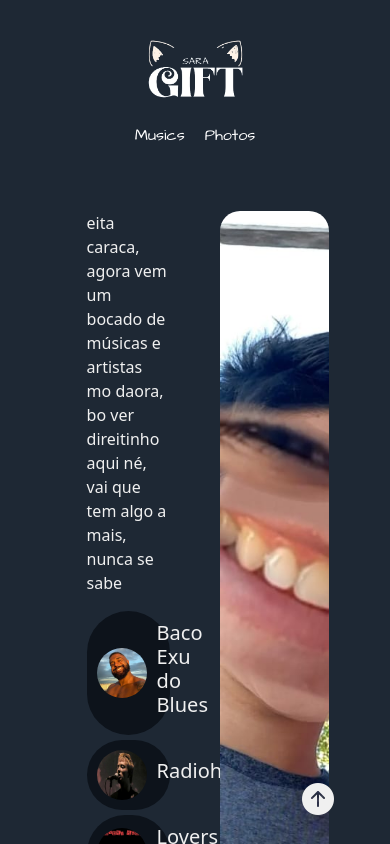
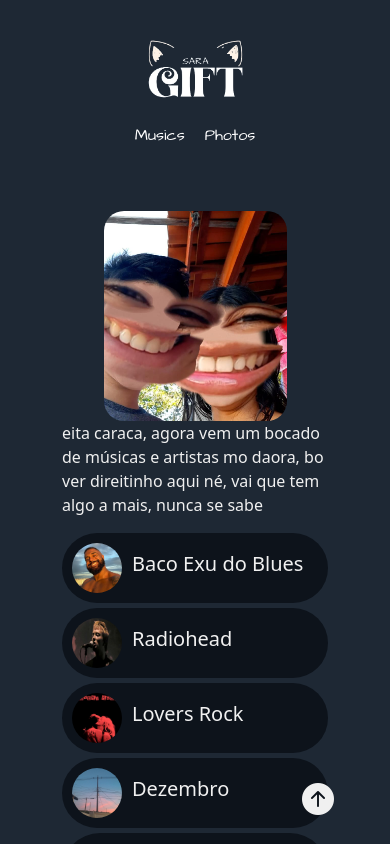
Before and after one commit to Juan-Severiano/gf-day, a React (Vite) app: page /musics in a window 390 px wide. Shown: the top 844 px of the page. Built offline with nearby package versions, Linux system fonts and the light colour scheme.

Commit message:
FINALIZADO

```diff
--- a/src/screens/Home.jsx
+++ b/src/screens/Home.jsx
@@ -22,9 +22,9 @@ function Home() {
     {header === true ? <Header /> : <Header false /> }
 
       <ToTop />
-      <main className="container-fluid row row-cols-2">
+      <main className="container" id="home">
         <div className="img"></div>
-        <aside className="col text-container">
+        <aside className="text-container">
           <p>minamur, completamos 2 meses, caraca, que incrível poder dizer que tenho a melhor, a maior, a mais magnífica namorada do mundo todinho.</p>
           <p>É incrível que foram só dois meses mas parece um tempão, te amo muitão amor, você sabe que não sou lá muito com com palavras e tals, me atrapalho todo, estou happy happy escrevendo isso por ser pra minha nega.</p>
           <p>Não, não tem só isso. mas você tem que acertar a palavra chave para acessar as outras páginas KKKKKKKKKKKKKKKKKKKKKKKKKKKKK
--- a/src/screens/Musics.jsx
+++ b/src/screens/Musics.jsx
@@ -9,8 +9,8 @@ function Musics() {
   return (
     <>
       <Header />
-      <main id="musics" className="container-fluid row row-cols-2">
-        <aside className="col text-container">
+      <main id="musics" className="container">
+        <aside className="text-container">
           <p>eita caraca, agora vem um bocado de músicas e artistas mo daora, bo ver direitinho aqui né, vai que tem algo a mais, nunca se sabe</p>
           { listArtists.map((artist) => {
             return <ArtistLink key={artist.id} {...artist} />
--- /dev/null
+++ b/src/styles/abstract/_responsive.scss
@@ -0,0 +1,18 @@
+
+
+@media (max-width: 600px) {
+    main.container {
+        flex-direction: column-reverse;
+        display: flex;
+        justify-content: center;
+    }
+    main.container-fluid#musics {
+        display: flex;
+        flex-direction: column;
+    }
+    main#artist {
+        .content {
+            left: 20px;
+        }
+    }
+}
--- a/src/styles/components/_artist.scss
+++ b/src/styles/components/_artist.scss
@@ -54,7 +54,7 @@ main#artist {
         top: 0;
         left: 0;
         min-height: 100vh;
-        min-width: 80vw;
+        min-width: 100vw;
         background: linear-gradient(-233deg, #000 40%, rgba(0, 0, 0, 0) 65%) no-repeat;
     }
 }
--- a/src/styles/components/_home.scss
+++ b/src/styles/components/_home.scss
@@ -1,14 +1,17 @@
 @import './header';
 
-main.container-fluid {
-    height: 70vh;
+main.container#home {
+    display: flex;
+    min-height: 70vh;
+    align-items: center;
     justify-content: center;
     .img {
-        height: 100%;
-        width: 30%;
+        height: 80vh!important;
+        width: 80%!important;
         border-radius: 20px;
         background-image: url('/my-princess/photos/2.jpg');
         background-size: cover;
+        background-color: #fff;
     }
     aside.text-container {
         padding: 0 50px;
--- a/src/styles/components/_musics.scss
+++ b/src/styles/components/_musics.scss
@@ -1,11 +1,13 @@
 @import './header';
 
-main.container-fluid#musics {
+main.container#musics {
     height: 110vh;
+    display: flex;
+    align-items: center;
     justify-content: center;
     .img {
         height: 100%;
-        width: 30%;
+        width: 50%;
         border-radius: 20px;
         background-image: url('/my-princess/photos/3.jpg');
         background-size: cover;
--- a/src/styles/style.css
+++ b/src/styles/style.css
@@ -21,39 +21,42 @@ header ul li .nav-link.disabled {
   color: #a0a0a0;
 }
 
-main.container-fluid {
-  height: 70vh;
+main.container#home {
+  display: flex;
+  min-height: 70vh;
+  align-items: center;
   justify-content: center;
 }
-main.container-fluid .img {
-  height: 100%;
-  width: 30%;
+main.container#home .img {
+  height: 80vh !important;
+  width: 80% !important;
   border-radius: 20px;
   background-image: url("/my-princess/photos/2.jpg");
   background-size: cover;
+  background-color: #fff;
 }
-main.container-fluid aside.text-container {
+main.container#home aside.text-container {
   padding: 0 50px;
 }
-main.container-fluid aside.text-container form {
+main.container#home aside.text-container form {
   display: flex;
   flex-direction: column;
 }
-main.container-fluid aside.text-container form label {
+main.container#home aside.text-container form label {
   margin-bottom: 20px;
 }
-main.container-fluid aside.text-container form div {
+main.container#home aside.text-container form div {
   width: 100%;
   align-items: center;
   display: flex;
 }
-main.container-fluid aside.text-container form div input {
+main.container#home aside.text-container form div input {
   width: 80%;
   border-radius: 20px 0px 0px 20px;
   border: none;
   padding: 7px;
 }
-main.container-fluid aside.text-container form div .btn {
+main.container#home aside.text-container form div .btn {
   width: 20%;
   border-radius: 0px 20px 20px 0px;
 }
@@ -95,25 +98,27 @@ header ul li .nav-link.disabled {
   color: #a0a0a0;
 }
 
-main.container-fluid#musics {
+main.container#musics {
   height: 110vh;
+  display: flex;
+  align-items: center;
   justify-content: center;
 }
-main.container-fluid#musics .img {
+main.container#musics .img {
   height: 100%;
-  width: 30%;
+  width: 50%;
   border-radius: 20px;
   background-image: url("/my-princess/photos/3.jpg");
   background-size: cover;
   position: sticky;
 }
-main.container-fluid#musics aside.text-container {
+main.container#musics aside.text-container {
   padding: 0 50px;
 }
-main.container-fluid#musics aside.text-container .link {
+main.container#musics aside.text-container .link {
   text-decoration: none !important;
 }
-main.container-fluid#musics aside.text-container .artist-link {
+main.container#musics aside.text-container .artist-link {
   margin: 5px 0;
   background-color: #0d131b;
   padding: 10px;
@@ -121,17 +126,17 @@ main.container-fluid#musics aside.text-container .artist-link {
   display: flex;
   align-items: center;
 }
-main.container-fluid#musics aside.text-container .artist-link img {
+main.container#musics aside.text-container .artist-link img {
   width: 50px;
   height: 50px;
   border-radius: 50%;
   margin-right: 10px;
 }
-main.container-fluid#musics aside.text-container .artist-link h5 {
+main.container#musics aside.text-container .artist-link h5 {
   text-decoration: none !important;
   color: #f0f0f0;
 }
-main.container-fluid#musics aside.text-container .artist-link h5:hover {
+main.container#musics aside.text-container .artist-link h5:hover {
   color: #c0bebe;
 }
 
@@ -210,10 +215,24 @@ main#artist::after {
   top: 0;
   left: 0;
   min-height: 100vh;
-  min-width: 80vw;
+  min-width: 100vw;
   background: linear-gradient(-233deg, #000 40%, rgba(0, 0, 0, 0) 65%) no-repeat;
 }
 
+@media (max-width: 600px) {
+  main.container {
+    flex-direction: column-reverse;
+    display: flex;
+    justify-content: center;
+  }
+  main.container-fluid#musics {
+    display: flex;
+    flex-direction: column;
+  }
+  main#artist .content {
+    left: 20px;
+  }
+}
 body {
   background-color: #1E2834;
   color: #f0f0f0;
--- a/src/styles/style.scss
+++ b/src/styles/style.scss
@@ -3,6 +3,7 @@
 @import './components/musics';
 @import './components/photos';
 @import './components/artist';
+@import './abstract/responsive';
 
 body {
     background-color: #1E2834;
```
Also changed, not shown: 1 other file (tests, documents, lock files or other folders).
